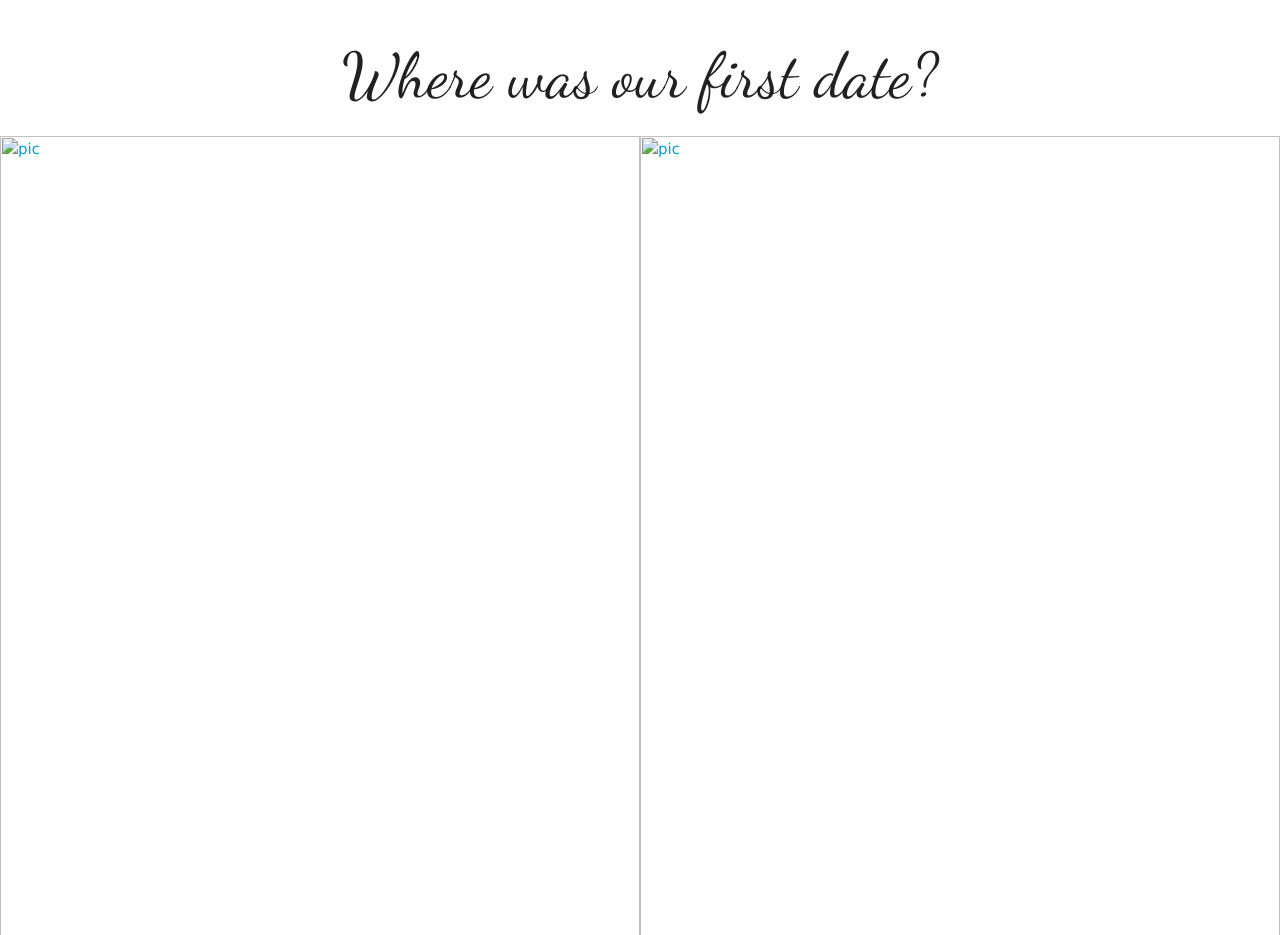
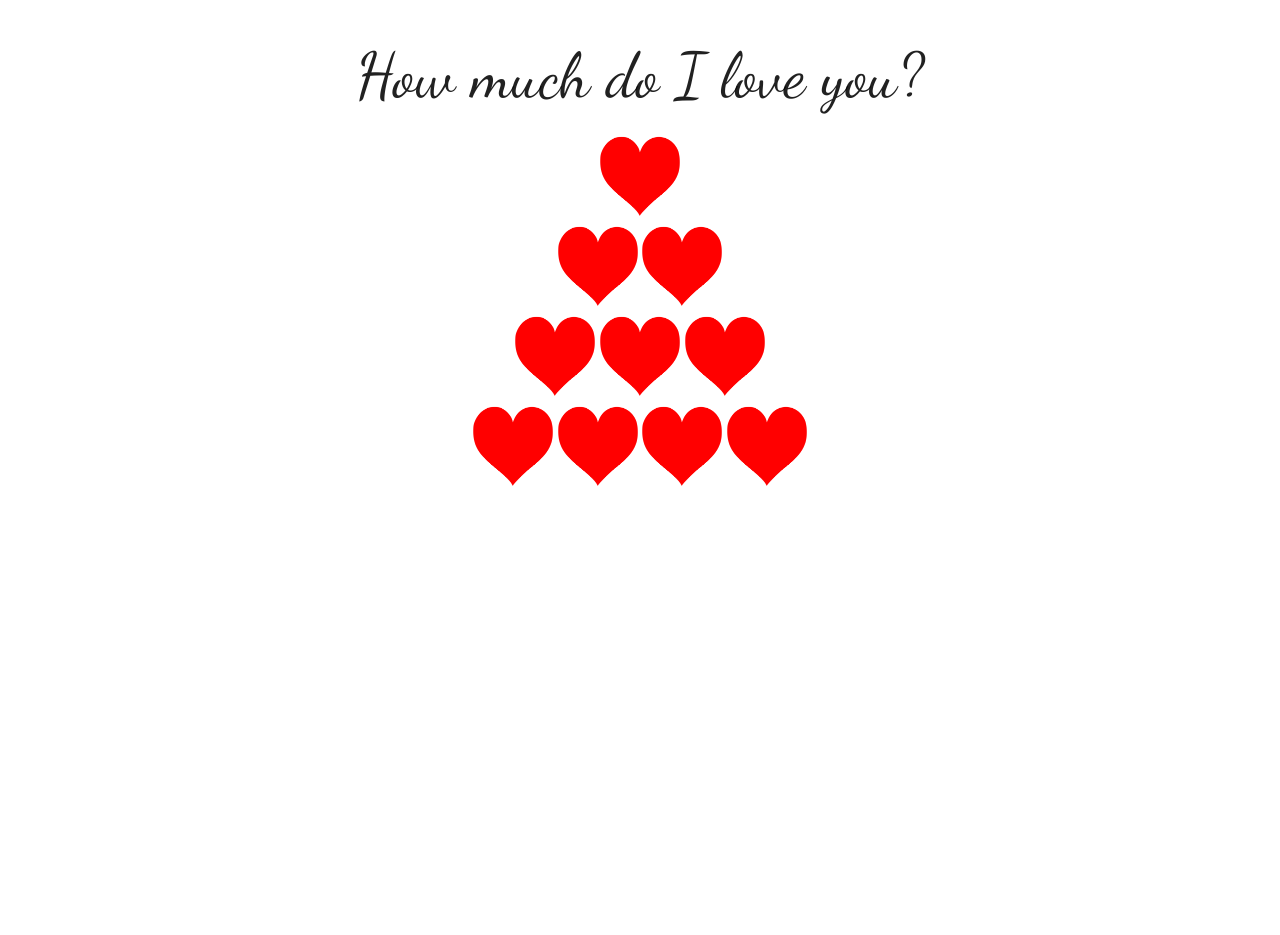
Before and after one commit to zerler/zerler.github.io, a plain HTML site: page views/question9.html in a window 1280 px wide. Shown: the top 935 px of the page. After the commit the page ends 800 px from the top, so only its background shows below. Drawn offline with nearby package versions, Linux system fonts and the light colour scheme.

Commit message:
added hearts

```diff
--- a/views/question9.html
+++ b/views/question9.html
@@ -9,39 +9,44 @@
   <style>
     .pictures img { width: 100%; }
     .question { font-family: 'Dancing Script', cursive; }
+    .spaced { margin-bottom: 10px; }
   </style>
   <title>Quiz Timeeee</title>
 </head>
 <body>
   <header>
-    <h1 class="question center-align" id="question">Where was our first date?</h1>
+    <h1 class="question center-align" id="question">How much do I love you?</h1>
   </header>
 
   <!-- 4 equally spaced pictures as choices -->
-  <div class="pictures">
-    <div class="w3-row" id="top">
-      <div class="w3-col s6">
+  <div class="pictures" style="text-align: center;">
+    <div class="w3-row spaced" id="first">
       <a href="/views/wrong.html" id="top-left-link">
-          <img src="" alt="pic" id="top-left">
+        <img src="../public/heart.png" alt="pic" id="top-left" style="height: 80px; width: 80px;">
       </a>
     </div>
-      <div class="w3-col s6">
+    <div class="w3-row spaced" id="second">
       <a href="/views/wrong.html" id="top-right-link">
-          <img src="" alt="pic" id="top-right">
+        <span>
+          <img src="../public/heart.png" alt="pic" style="height: 80px; width: 80px;">
+          <img src="../public/heart.png" alt="pic" style="height: 80px; width: 80px;">
+        </span>
       </a>
     </div>
-    </div>
-    <div class="w3-row" id="bottom">
-      <div class="w3-col s6">
+    <div class="w3-row spaced" id="third">
       <a href="/views/wrong.html" id="bottom-left-link">
-          <img src="" alt="pic" id="bottom-left">
+        <img src="../public/heart.png" alt="pic" style="height: 80px; width: 80px;">
+        <img src="../public/heart.png" alt="pic" style="height: 80px; width: 80px;">
+        <img src="../public/heart.png" alt="pic" style="height: 80px; width: 80px;">
       </a>
     </div>
-      <div class="w3-col s6">
-        <a href="/views/wrong.html" id="bottom-right-link">
-          <img src="" alt="pic" id="bottom-right">
+    <div class="w3-row spaced" id="fourth">
+      <a href="/views/question10.html" id="bottom-right-link">
+        <img src="../public/heart.png" alt="pic" style="height: 80px; width: 80px;">
+        <img src="../public/heart.png" alt="pic" style="height: 80px; width: 80px;">
+        <img src="../public/heart.png" alt="pic" style="height: 80px; width: 80px;">
+        <img src="../public/heart.png" alt="pic" style="height: 80px; width: 80px;">
       </a>
-      </div>
     </div>
   </div>
   <div class="hide" id="question-number">0</div>
```
Also changed, not shown: public/heart.png (added). Lines whose indentation alone changed are shown as unchanged.
